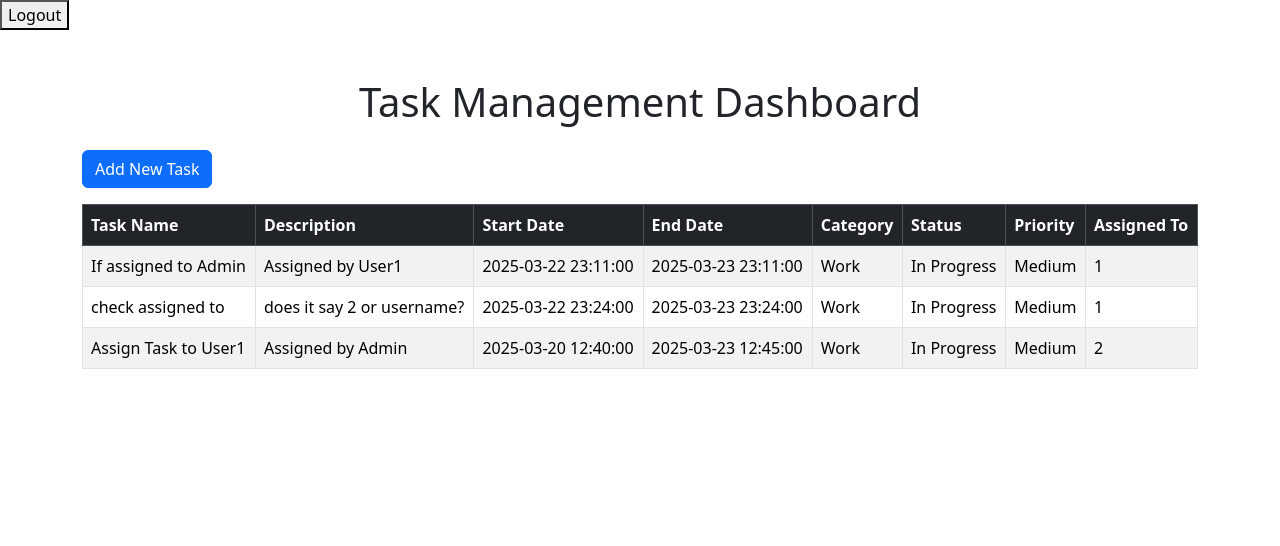
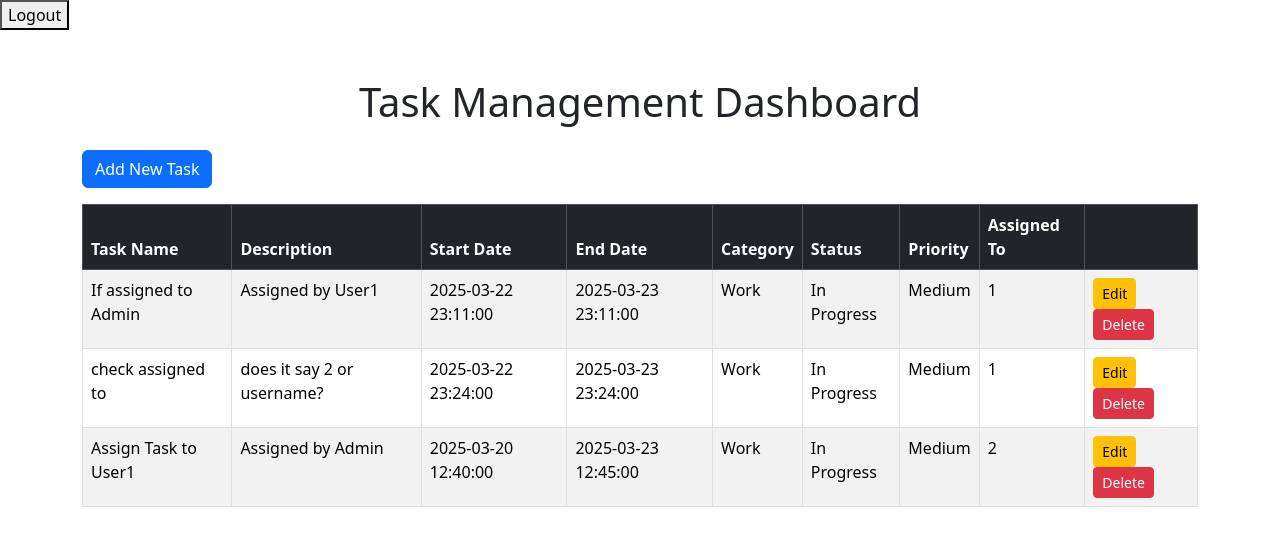
Before and after one commit to noshinrahman11/Task-Management-Software, a Flask app: page /dashboard in a window 1280 px wide. Shown: the top 546 px of the page. Run offline with Flask 3, Linux system fonts and the light colour scheme; a user stored in the database is signed in.

Commit message:
Built Edit and Delete task buttons

```diff
--- a/app.py
+++ b/app.py
@@ -131,6 +131,52 @@ def dashboard():
     # user_tasks = Task.query.filter_by(assignedTo=current_user.username).all()
     return render_template('dashboard.html', tasks=user_tasks, user=current_user, users=users)
 
+@app.route('/edit_task/<int:task_id>', methods=['GET', 'POST'])
+@login_required
+def edit_task(task_id):
+    task = Task.query.get(task_id)
+
+    if request.method == 'POST':
+        task.name = request.form['taskName']
+        task.description = request.form['description']
+        task.startDate = datetime.strptime(request.form['startDate'], "%Y-%m-%dT%H:%M")
+        task.dueDate = datetime.strptime(request.form['dueDate'], "%Y-%m-%dT%H:%M")
+        task.category = request.form['category']
+        task.status = request.form['status']
+        task.priority = request.form['priority']
+
+        assigned_user_id = request.form['assignedTo']
+        assigned_user = User.query.get(assigned_user_id)
+
+        if assigned_user:
+            task.assignedTo = assigned_user.id  # Store new user ID
+
+        db_sessions.commit()  # Save changes
+        flash('Task updated successfully!', category='success')
+        return redirect(url_for('dashboard'))
+
+    users = User.query.all()  # Get all users for dropdown
+    return render_template('edit_task.html', task=task, users=users)
+
+
+@app.route('/delete_task/<int:task_id>', methods=['POST'])
+@login_required
+def delete_task(task_id):
+    task = Task.query.get(task_id)
+    print(f"Found task: {task.name}")
+
+    # Remove task-user relationship
+    UserTask.query.filter_by(task_id=task.id).delete()
+    print("Removed task-user relationship.")
+
+    # Remove the task itself
+    db_sessions.delete(task)
+    db_sessions.commit()
+    print("Task deleted from database.")
+
+    flash('Task deleted successfully!', category='success')
+    return redirect(url_for('dashboard'))
+
 @app.errorhandler(401)
 def unauthorized(e):
     return render_template("login.html")
--- a/templates/dashboard.html
+++ b/templates/dashboard.html
@@ -53,6 +53,7 @@
                     <th>Status</th>
                     <th>Priority</th>
                     <th>Assigned To</th>
+                    <th> </th>
                 </tr>
             </thead>
             <tbody id="taskTableBody" method="GET" action="/dashboard">
@@ -67,7 +68,108 @@
                     <td>{{ task.status }}</td>
                     <td>{{ task.priority }}</td>
                     <td>{{ task.assignedTo }}</td>
-                    </tr>
+                    <td>
+                        <!-- Edit Task Modal Trigger -->
+                        <button class="btn btn-warning btn-sm" data-bs-toggle="modal" data-bs-target="#editTaskModal{{ task.id }}">
+                            Edit
+                        </button>
+                        <!-- Delete Button -->
+                        <button class="btn btn-danger btn-sm" data-bs-toggle="modal" data-bs-target="#deleteTaskModal{{ task.id }}">Delete</button>
+                    </td>
+                </tr>
+
+                <!-- Edit Task Modal -->
+                <div class="modal fade" id="editTaskModal{{ task.id }}" tabindex="-1" aria-labelledby="editTaskModalLabel" aria-hidden="true">
+                    <div class="modal-dialog">
+                        <div class="modal-content">
+                            <div class="modal-header">
+                                <h5 class="modal-title">Edit Task</h5>
+                                <button type="button" class="btn-close" data-bs-dismiss="modal"></button>
+                            </div>
+                            <div class="modal-body">
+                                <form action="{{ url_for('edit_task', task_id=task.id) }}" method="POST">
+                                    <div class="mb-3">
+                                        <label for="taskName" class="form-label">Task Name</label>
+                                        <input type="text" class="form-control" name="taskName" value="{{ task.name }}" required>
+                                    </div>
+                                    <div class="mb-3">
+                                        <label for="description" class="form-label">Description</label>
+                                        <input type="text" class="form-control" name="description" value="{{ task.description }}" required>
+                                    </div>
+                                    <div class="mb-3">
+                                        <label for="startDate" class="form-label">Start Date</label>
+                                        <input type="datetime-local" class="form-control" name="startDate" value="{{ task.startDate.strftime('%Y-%m-%dT%H:%M') }}" required>
+                                    </div>
+                                    <div class="mb-3">
+                                        <label for="dueDate" class="form-label">Due Date</label>
+                                        <input type="datetime-local" class="form-control" name="dueDate" value="{{ task.dueDate.strftime('%Y-%m-%dT%H:%M') }}" required>
+                                    </div>
+                                    <div class="mb-3">
+                                        <label for="category" class="form-label">Category</label>
+                                        <select class="form-control" name="category">
+                                            <option value="Work" {% if task.category == "Work" %}selected{% endif %}>Work</option>
+                                            <option value="Personal" {% if task.category == "Personal" %}selected{% endif %}>Personal</option>
+                                            <option value="Other" {% if task.category == "Other" %}selected{% endif %}>Other</option>
+                                        </select>
+                                    </div>
+                                    <div class="mb-3">
+                                        <label for="status" class="form-label">Status</label>
+                                        <select class="form-control" name="status">
+                                            <option value="Not Started" {% if task.status == "Not Started" %}selected{% endif %}>Not Started</option>
+                                            <option value="In Progress" {% if task.status == "In Progress" %}selected{% endif %}>In Progress</option>
+                                            <option value="Completed" {% if task.status == "Completed" %}selected{% endif %}>Completed</option>
+                                            <option value="On Hold" {% if task.status == "On Hold" %}selected{% endif %}>On Hold</option>
+                                            <option value="Cancelled" {% if task.status == "Cancelled" %}selected{% endif %}>Cancelled</option>
+                                        </select>
+                                    </div>
+                                    <div class="mb-3">
+                                        <label for="priority" class="form-label">Priority</label>
+                                        <select class="form-control" name="priority">
+                                            <option value="Low" {% if task.priority == "Low" %}selected{% endif %}>Low</option>
+                                            <option value="Medium" {% if task.priority == "Medium" %}selected{% endif %}>Medium</option>
+                                            <option value="High" {% if task.priority == "High" %}selected{% endif %}>High</option>
+                                        </select>
+                                    </div>
+                                    <div class="mb-3">
+                                        <label for="assignedTo" class="form-label">Assigned To</label>
+                                        <select class="form-control" name="assignedTo">
+                                            {% for user in users %}
+                                            <option value="{{ user.id }}" {% if task.assignedTo == user.id %}selected{% endif %}>{{ user.username }}</option>
+                                            {% endfor %}
+                                        </select>
+                                    </div>
+                                    <!-- Submit Button was here before -->
+                                    <button type="submit" class="btn btn-success">Save Changes</button>
+                                    <button type="button" class="btn btn-secondary" data-bs-dismiss="modal">Cancel</button>
+
+                                </form>
+                            </div>
+                        </div>
+                    </div>
+                </div>
+
+                <!-- Delete Task Modal -->
+                <div class="modal fade" id="deleteTaskModal{{ task.id }}" tabindex="-1" aria-labelledby="deleteTaskModalLabel" aria-hidden="true">
+                    <div class="modal-dialog">
+                        <div class="modal-content">
+                            <div class="modal-header">
+                                <h5 class="modal-title">Delete Task</h5>
+                                <button type="button" class="btn-close" data-bs-dismiss="modal"></button>
+                            </div>
+                            <div class="modal-body">
+                                <p class="text-danger">Are you sure you want to delete this task?</p>
+                            </div>
+                            <div class="modal-footer">
+                                <form action="{{ url_for('delete_task', task_id=task.id) }}" method="POST" style="display:inline;">
+                                    <button type="submit" class="btn btn-danger btn-sm">Delete</button>
+                                </form>
+
+                                <button type="button" class="btn btn-secondary" data-bs-dismiss="modal">Cancel</button>
+                            </div>
+
+                        </div>
+                    </div>
+                </div>
                 {% endfor %}
             </tbody>
         </table>
@@ -117,7 +219,6 @@
                                 <option value="On Hold">On Hold</option>
                                 <option value="Cancelled">Cancelled</option>
                             </select>
-                            <!-- <input type="text" class="form-control" id="status" required> -->
                         </div>
                         <div class="mb-3">
                             <label for="priority" class="form-label">Priority</label>
@@ -126,7 +227,6 @@
                                 <option value="Medium">Medium</option>
                                 <option value="High">High</option>
                             </select>
-                            <!-- <input type="text" class="form-control" id="priority" required> -->
                         </div>
                         <div class="mb-3">
                             <label for="assignedTo" class="form-label">Assigned To</label>
@@ -135,7 +235,6 @@
                                     <option value="{{ user.id }}">{{ user.username }}</option>
                                 {% endfor %}
                             </select>
-                            <!-- <input type="text" class="form-control" id="assignedTo" required> -->
                         </div>
                         <button type="submit" class="btn btn-primary">Add Task</button>
                     </form>
@@ -144,34 +243,6 @@
         </div>
     </div>
 
-    <script>
-        // const tasks = [
-        //     { taskName: "Task 1", description:"First task, yay", startDate:"2023-09-025", dueDate: "2023-10-01", category: "Work", status: "Pending", priority: "High", assignedTo: "admin" },
-        //     { taskName: "Task 2", description:"Second task :)", startDate:"2023-09-025", dueDate: "2023-10-05", category: "Personal", status: "Completed", priority: "Low", assignedTo: "admin" }
-        // ];
-
-        // const taskTableBody = document.getElementById('taskTableBody');
-
-        // function renderTasks() {
-        //     taskTableBody.innerHTML = '';
-        //     tasks.forEach(task => {
-        //         const row = document.createElement('tr');
-        //         row.innerHTML = `
-        //             <td>${task.taskName}</td>
-        //             <td>${task.description}</td>
-        //             <td>${task.startDate}</td>
-        //             <td>${task.dueDate}</td>
-        //             <td>${task.category}</td>
-        //             <td>${task.status}</td>
-        //             <td>${task.priority}</td>
-        //             <td>${task.assignedTo}</td>
-        //         `;
-        //         taskTableBody.appendChild(row);
-        //     });
-        // }
-
-        // renderTasks();
-    </script>
     <script src="https://cdn.jsdelivr.net/npm/bootstrap@5.3.0-alpha1/dist/js/bootstrap.bundle.min.js"></script>
 </body>
 </html>
```
Also changed, not shown: database.db.
